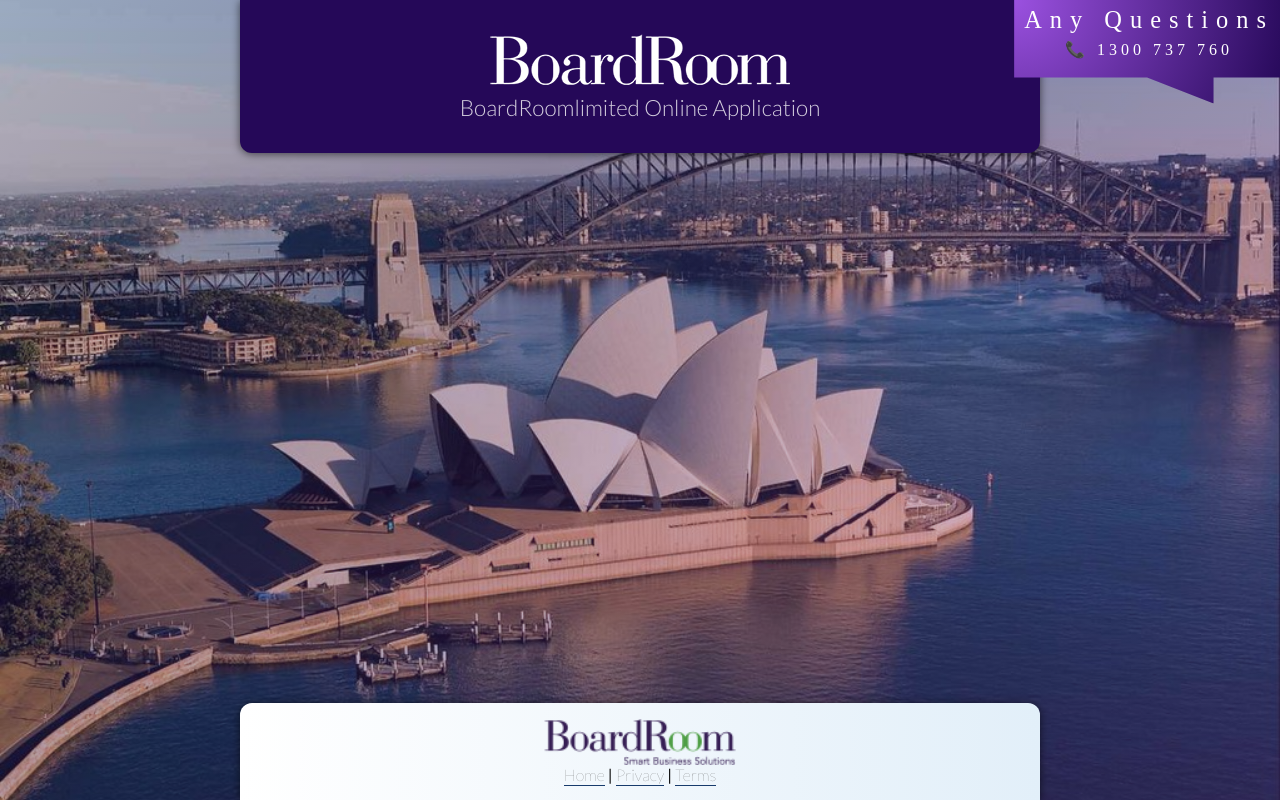
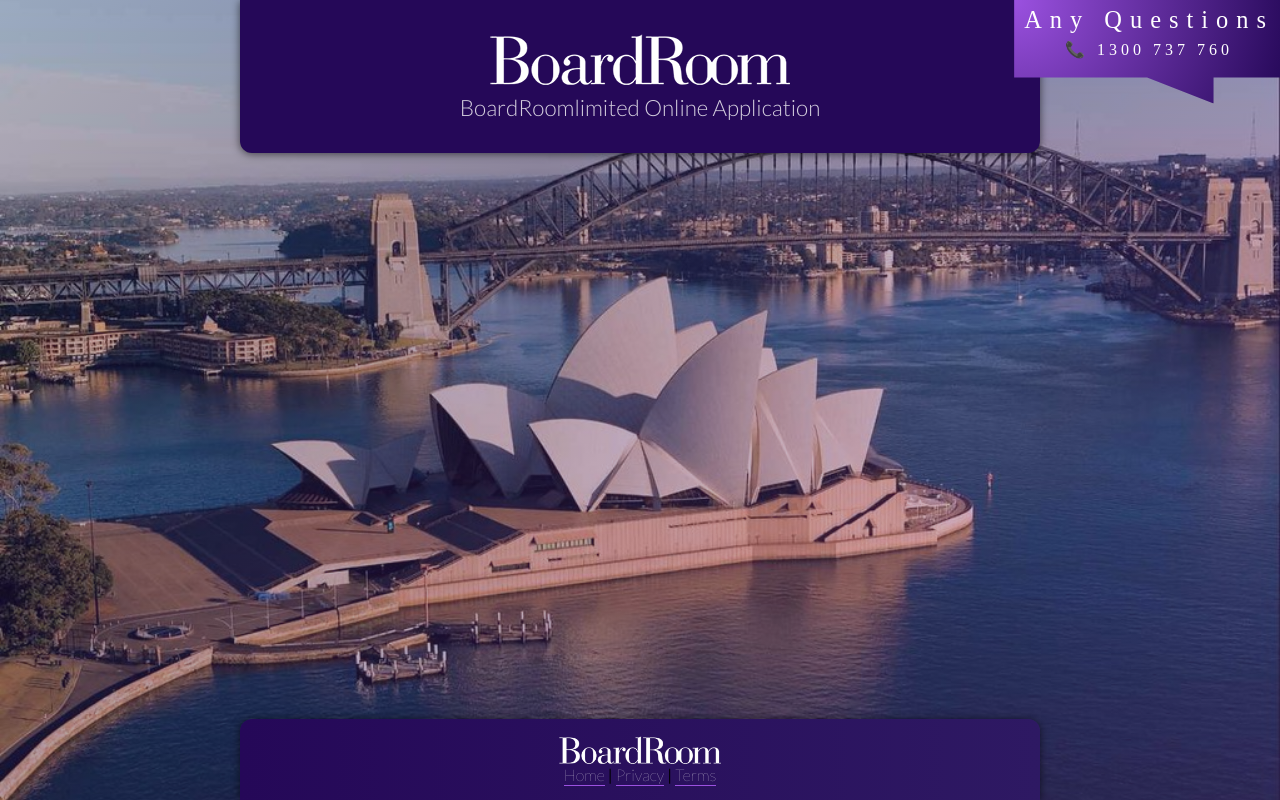
Before and after one commit to shubhojitroy/brd-lp-app, an Angular app: page / in a window 1280 px wide. Built offline with nearby package versions, Linux system fonts and the light colour scheme.

Commit message:
more updates after initial update to brd-lp-app

```diff
--- a/src/app/footer/footer.component.html
+++ b/src/app/footer/footer.component.html
@@ -1,5 +1,5 @@
 <footer>
-  <img src="assets/BoardRoomLogoFullColor.png" alt="BoardRoom" />
+  <img src="assets/logo.png" alt="BoardRoom" />
   <p>
     <a routerLink="" title="Offer Index">Home</a> |
     <a routerLink="privacy" title="Privacy Policy">Privacy</a> |
--- a/src/app/footer/footer.component.scss
+++ b/src/app/footer/footer.component.scss
@@ -11,16 +11,16 @@
   margin-bottom: 0;
   margin-left: auto;
   text-align: center;
-  background: #fffc00; /* fallback for old browsers */
+  background: rgba($bg-light, 1); /* fallback for old browsers */
   background: -webkit-linear-gradient(
     to right,
-    $color-white,
-    /* #fffc00*/ #e2eff9
+    $bg-light,
+    $bg-lighter
   ); /* Chrome 10-25, Safari 5.1-6 */
   background: linear-gradient(
     to right,
-    $color-white,
-    /* #fffc00*/ #e2eff9
+    $bg-light,
+    $bg-lighter
   ); /* W3C, IE 10+/ Edge, Firefox 16+, Chrome 26+, Opera 12+, Safari 7+ */
   padding: 1rem;
   border-top-right-radius: 12px;
@@ -29,7 +29,7 @@
 }
 
 img {
-  width: 25%;
+  width: 21%;
   object-fit: contain;
 }
 
@@ -47,9 +47,9 @@
   padding: 0;
   font-weight: 100px;
   cursor: pointer;
-  color: $text-color-primary;
+  color: $color-white;
   font-weight: 100;
   text-decoration: none;
-  border-bottom: 1px solid #173b6c;
+  border-bottom: 1px solid $bg-lightest;
   padding-bottom: 1px;
 }
```
